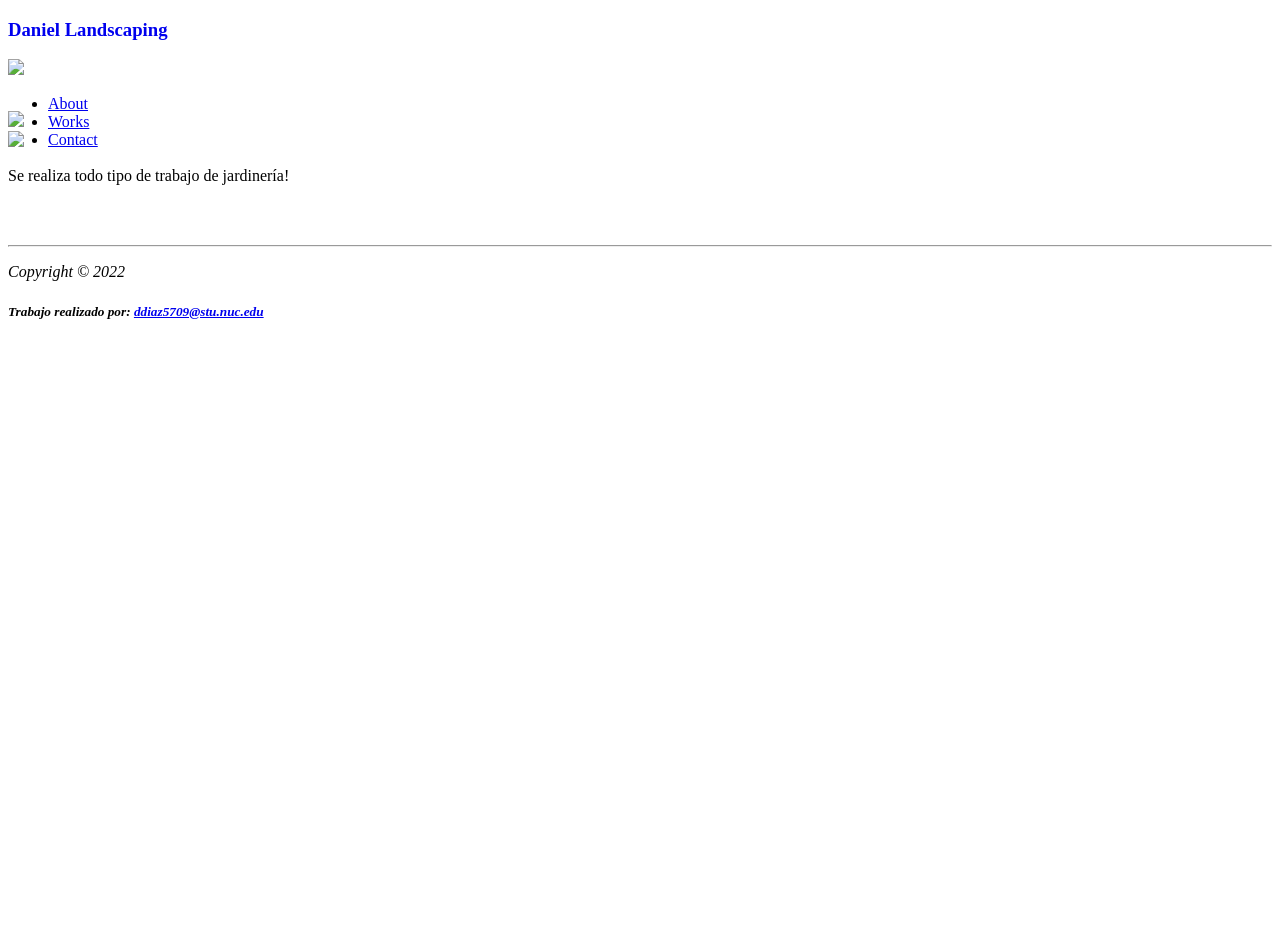
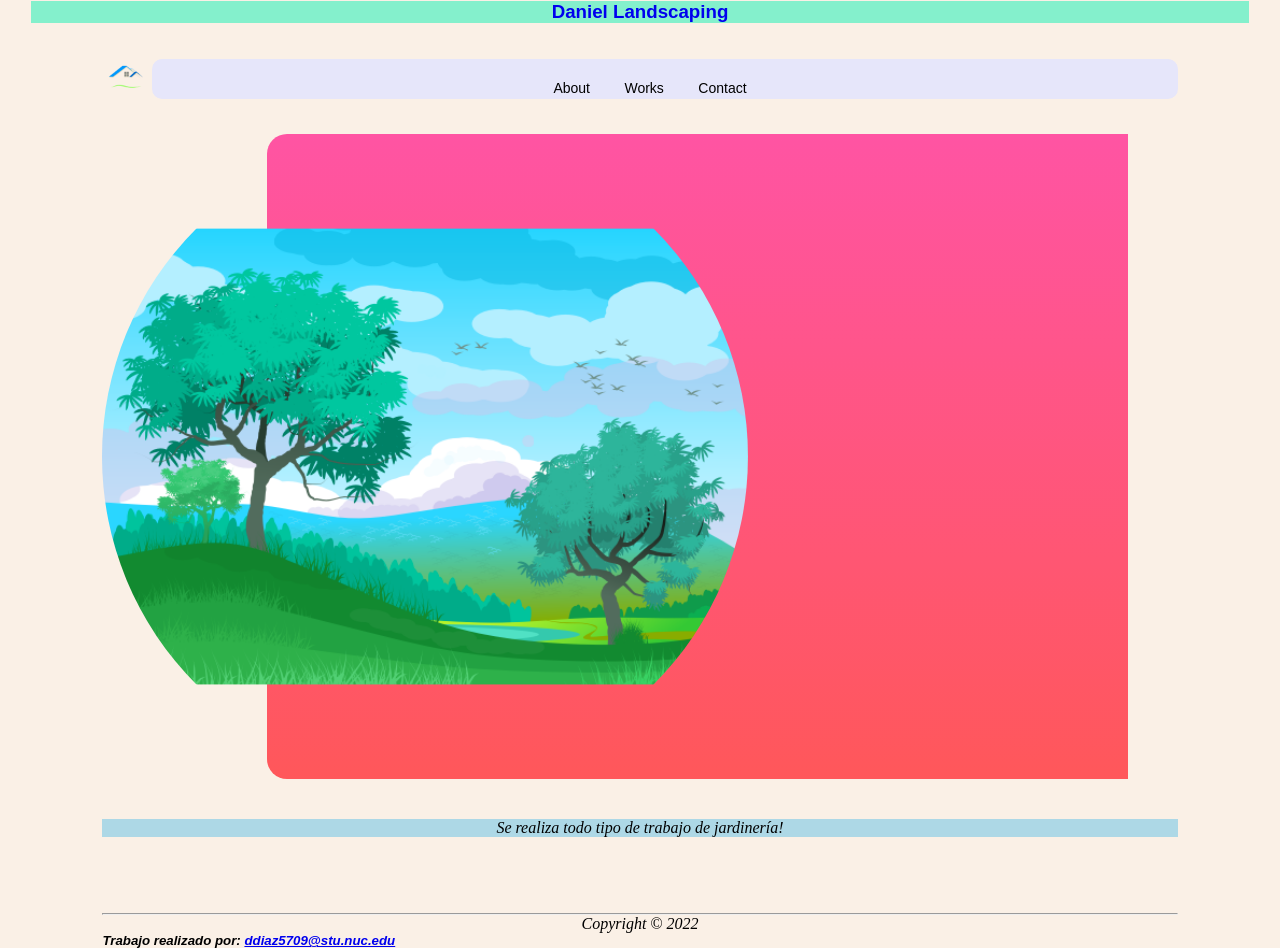
Before and after one commit to DiazGomez/ProyectoFinal, a plain HTML site: page Daniel_Landscaping/index.html in a window 1280 px wide. Before the commit the page ends 800 px from the top, so only its background shows below. Drawn offline with Linux system fonts and the light colour scheme.

Commit message:
Update index.html

```diff
--- a/Daniel_Landscaping/index.html
+++ b/Daniel_Landscaping/index.html
@@ -2,7 +2,7 @@
 <html lang="en">
    <head>
       <title>Daniel Landscaping</title>
-      <link rel="stylesheet" href="/MyProjects/Proyecto Final/SiteStyle/global.css">
+      <link rel="stylesheet" href="SiteStyle/global.css">
       <meta name="viewport" content="width=device-width, initial-scale=1.0">
       <meta charset="utf-8">
    </head>
@@ -10,24 +10,24 @@
    <body>
 
       <header>
-         <h3><a href="/MyProjects/Proyecto Final/Daniel Landscaping/Home/index.html" style="text-decoration: none;">Daniel Landscaping</a></h3>
+         <h3><a href="index.html" style="text-decoration: none;">Daniel Landscaping</a></h3>
       </header>
 
       <div class="container">
          <div class="navbar">
-         <img src="/MyProjects/Proyecto Final/SiteImage/house.png" class="logo">
+         <img src="SiteImage/house.png" class="logo">
       <nav>
       <ul id="menulist">
-         <li><a href="/MyProjects/Proyecto Final/Daniel Landscaping/Home/About/Employees/Careers/About.html">About</a></li>
-         <li><a href="/MyProjects/Proyecto Final/Daniel Landscaping/Home/Works/CaguasCidra/Works.html">Works</a></li>
-         <li><a href="/MyProjects/Proyecto Final/Daniel Landscaping/Home/Contact/Contact.html">Contact</a></li>
+         <li><a href="About.html">About</a></li>
+         <li><a href="Works.html">Works</a></li>
+         <li><a href="Contact.html">Contact</a></li>
       </ul>
       </nav>
-      <img src="/MyProjects/Proyecto Final/SiteImage/menu.png" class="menu-icon" onclick="togglemenu()">
+      <img src="SiteImage/menu.png" class="menu-icon" onclick="togglemenu()">
       </div>
 
       <div class="col-1">
-            <img src="/MyProjects/Proyecto Final/SiteImage/paisaje.png" class="mower">
+            <img src="SiteImage/paisaje.png" class="mower">
             <div class="color-box"></div>
       </div>
 
```
